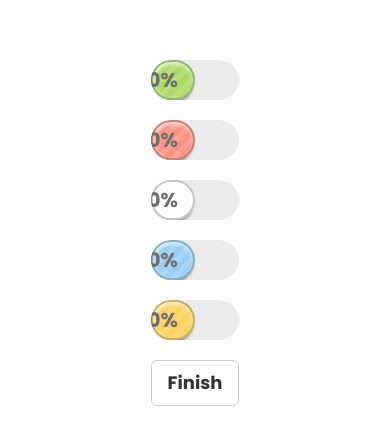
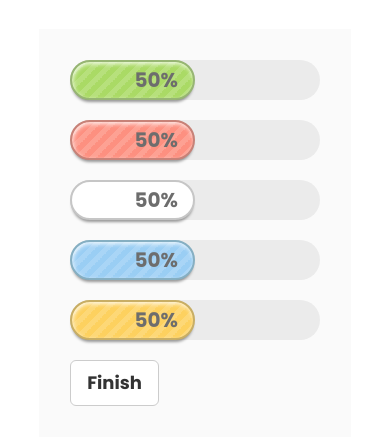
Before and after one commit to longyarnz/progress_bars, a plain HTML site: page index.html in a window 390 px wide. Shown: the part 189-634 px from the top of the page. Drawn offline with nearby package versions, Linux system fonts and the light colour scheme.

Commit message:
feat(main); adjust reeponsiveness

```diff
--- a/index.html
+++ b/index.html
@@ -14,6 +14,7 @@
       box-sizing: border-box;
       font-family: Poppins, -apple-system, BlinkMacSystemFont, 'Segoe UI', Oxygen, Ubuntu, Cantarell, 'Open Sans', 'Helvetica Neue', sans-serif
     }
+
     body {
       width: 100vw;
       height: 100vh;
@@ -22,14 +23,23 @@
       display: flex;
       justify-content: center;
       align-items: center;
+      padding: 10%;
     }
+
+    body > div.container {
+      width: 100%;
+      background-color: #fafafa;
+      padding: 10%;
+    }
+
     .progress {
       height: 40px;
       border-radius: 40px;
       background-color: #ebebeb;
       box-shadow: none;
-      overflow: hidden visible;
+      overflow: visible;
     }
+
     .progress-bar {
       width: 50%;
       text-align: right;
@@ -41,29 +51,40 @@
       font-size: 2rem;
       border: 2px solid;
       color: #6d6d6d;
-      background-image: linear-gradient(315deg,rgba(255,255,255,.15) 25%,transparent 25%,transparent 50%,rgba(255,255,255,.15) 50%,rgba(255,255,255,.15) 75%,transparent 75%,transparent);
+      background-image: linear-gradient(315deg, rgba(255, 255, 255, .15) 25%, transparent 25%, transparent 50%, rgba(255, 255, 255, .15) 50%, rgba(255, 255, 255, .15) 75%, transparent 75%, transparent);
       background-size: 15px 15px;
       box-shadow: inset 1px 2px 4px rgb(255 255 255 / 80%), 0px 4px 3px -2px rgb(0 0 0 / 40%);
     }
+
     .green {
       background-color: #aada65;
       border-color: #97b574;
     }
+
     .red {
       background-color: #fd9080;
       border-color: #c78278;
     }
+
     .white {
       background-color: #fff;
       border-color: #c6c6c6;
     }
+
     .blue {
       background-color: #9acef4;
       border-color: #86afc2;
     }
+
     .yellow {
       background-color: #fdd15f;
       border-color: #c8ae65;
+    }
+
+    @media screen and (max-width: 768px) {
+      .container  {
+        width: 100% !important;
+      }
     }
   </style>
 </head>
```
